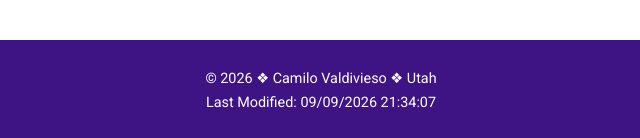
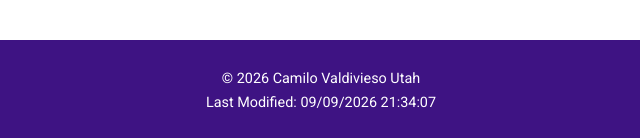
Before and after one commit to kmiloandrey/wdd131, a plain HTML site: page temples.html in a window 1280 px wide. Shown: the part 965-1103 px from the top of the page, 319-959 px from the left. Drawn offline with Linux system fonts and the light colour scheme; a web font is replaced by a local one.

Commit message:
update after

```diff
--- a/styles/place.css
+++ b/styles/place.css
@@ -46,6 +46,17 @@
     margin-top: auto;
     font-size: 0.9rem;
     line-height: 1.6;
+}
+
+.footer-divider::after {
+    content: " ❖ ";
+    padding: 0 0.5rem;
+    /* Adds nice space around the symbol */
+}
+
+/* This removes the very last diamond symbol */
+.footer-divider:last-of-type::after {
+    content: "";
 }
 
 /* Hero Img and Layout Container */
--- a/temples.html
+++ b/temples.html
@@ -81,7 +81,8 @@
     </main>
 
     <footer>
-        <p>&copy; <span id="currentyear"></span> ❖ Camilo Valdivieso ❖ Utah</p>
+        <p>&copy; <span id="currentyear"></span> <span class="footer-divider">Camilo Valdivieso</span> <span
+                class="footer-divider">Utah</span></p>
         <p id="lastModified"></p>
     </footer>
 </body>
```
